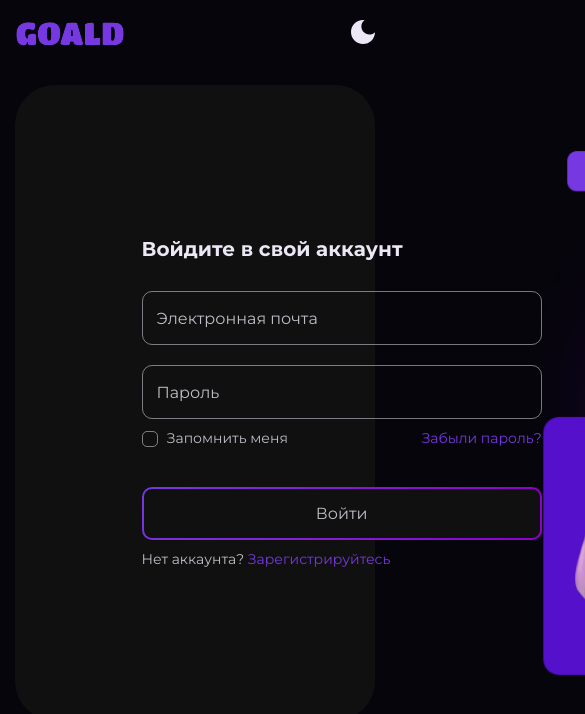
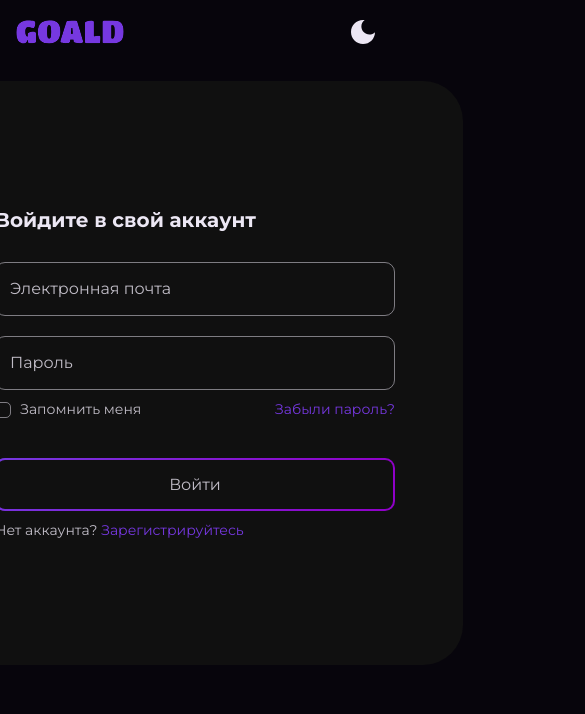
Before and after one commit to dagapp/goald, a React (Create React App) app in the folder goald-frontend/: page / in a window 390 px wide. Shown: the top 714 px of the page, 585 px wide, since content can reach past the window. Built offline with nearby package versions, Linux system fonts and the light colour scheme.

Commit message:
Little Adaptive for Login. Theme button size hardcoding

```diff
--- a/goald-frontend/src/components/Header/header.scss
+++ b/goald-frontend/src/components/Header/header.scss
@@ -20,9 +20,10 @@
     }
 
     &__theme {
+        height: 24px;
         img {
             aspect-ratio: 1;
-            height: 24px;
+            height: 100%;
         }
     }
 }
--- a/goald-frontend/src/components/Login/login.scss
+++ b/goald-frontend/src/components/Login/login.scss
@@ -1,9 +1,12 @@
 .login {
     &__container {
         display: flex;
-        flex-direction: column;
         justify-content: center;
         padding-top: 2vh;
+
+        @media(min-width: 1105px) {
+            flex-direction: column;
+        }
     }
 
     &__card {
@@ -13,6 +16,12 @@
         border-radius: 40px;
         background-color: var(--dark-color-card);
         padding: 5vh 15vh;
+
+        @media(max-width: 1100px) {
+            justify-content: center;
+            height: 500px;
+            padding: 5vh 8vh;
+        }
     }
 
     &__form {
@@ -53,9 +62,14 @@
     }
 
     &__image {
+        padding: 0 20px;
         img {
             aspect-ratio: auto;
             width: 380px;
         }
+
+        @media(max-width: 1100px) {
+            display: none;
+        }
     }
 }
```
